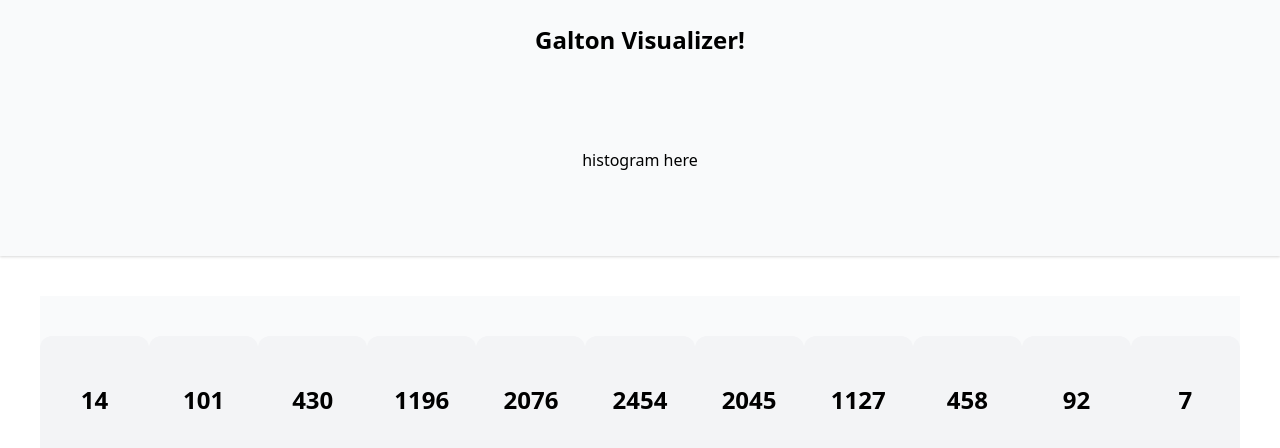
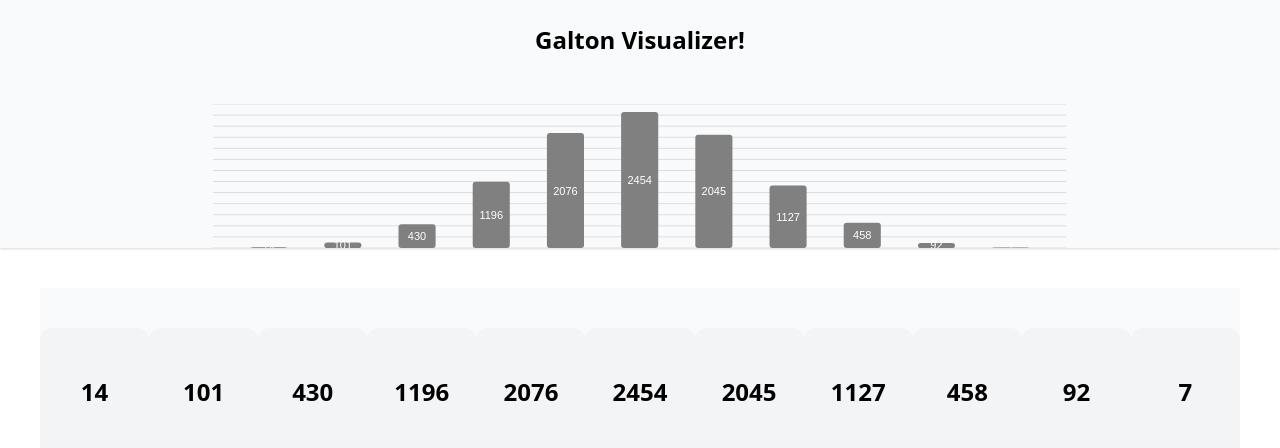
Before and after one commit to akshatbhargava123/galton-board-visualiser, a Next.js app: page / in a window 1280 px wide. Shown: the top 448 px of the page. Built offline with nearby package versions, Linux system fonts and the light colour scheme.

Commit message:
feat: 🎸 added histogram/bar-chart to depict results from curRow

```diff
--- a/components/home/index.js
+++ b/components/home/index.js
@@ -1,15 +1,28 @@
 import CountUp from 'react-countup';
 import cloneDeep from 'lodash/cloneDeep';
+import { ResponsiveBar } from '@nivo/bar'
 import { useEffect, useRef, useState } from 'react';
 import { initGrid, runGaltonSimulation, TOTAL_BUCKETS } from '../../lib/galton-calculations';
 
 function Home() {
   const boardContainerRef = useRef();
   const [grid, setGrid] = useState([]);
+  const [chartData, setChartData] = useState([]);
 
   useEffect(() => {
     setGrid(initGrid());
   }, []);
+
+  useEffect(() => {
+    if (grid.length) {
+      const data = grid[grid.length - 1].map((balls, id) => ({
+        id,
+        value: balls,
+      }));
+
+      setChartData(data);
+    }
+  }, [grid]);
 
   const releaseBalls = (rowIdx, bucketIdx) => {
     if (grid[rowIdx][bucketIdx] === 0) return;
@@ -39,8 +52,17 @@ function Home() {
     <div className="h-screen">
       <div className="shadow text-center bg-gray-50">
         <h3 className="font-bold text-2xl pt-6 pb-2">Galton Visualizer!</h3>
-        <div className="h-48 flex items-center justify-center">
-          histogram here
+        <div className="pt-10 flex items-center justify-center">
+          <div className="h-36 w-2/3">
+            <ResponsiveBar
+              data={chartData}
+              padding={0.5}
+              colors="gray"
+              labelTextColor="white"
+              borderRadius={3}
+              tooltip="p"
+            />
+          </div>
         </div>
       </div>
 
```
